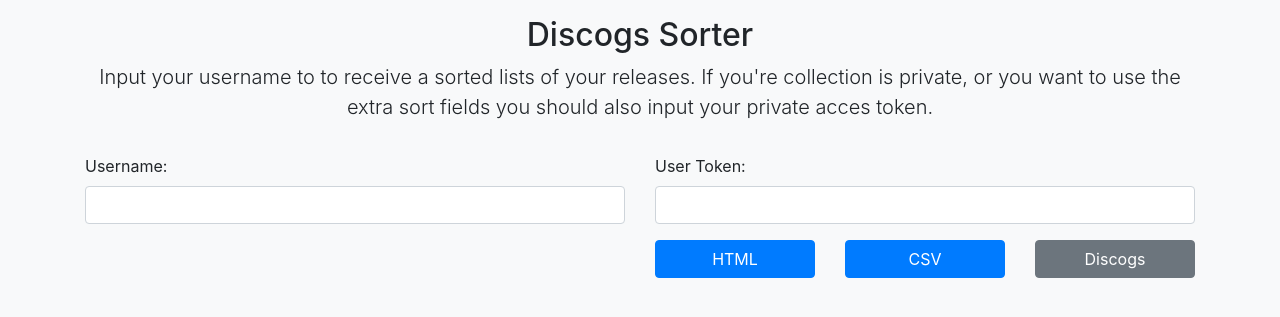
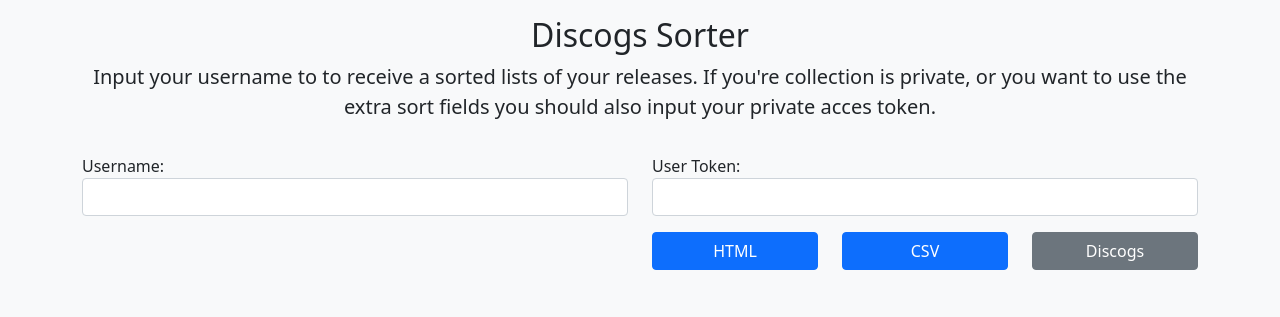
Before and after one commit to Jeroen7V/DiscogsSorter, a FastAPI app: page / in a window 1280 px wide. Shown: the top 317 px of the page. Run offline with FastAPI, Linux system fonts and the light colour scheme; some libraries are stand-ins or nearby versions.

Commit message:
upgrade bootstrap & jquery

```diff
--- a/src/static/extra.css
+++ b/src/static/extra.css
@@ -1,3 +1,8 @@
+.sort:after {
+    content: "\2195";
+    border-left: 5px solid transparent;
+}
+
 .sort.desc:after {
     content: "\2191";
     border-left: 5px solid transparent;
--- a/src/templates/index.html
+++ b/src/templates/index.html
@@ -6,8 +6,7 @@
     <meta name="viewport" content="width=device-width, initial-scale=1, shrink-to-fit=no">
 
     <!-- CSS -->
-    <link rel="stylesheet" href="https://stackpath.bootstrapcdn.com/bootstrap/4.5.0/css/bootstrap.min.css" integrity="sha384-9aIt2nRpC12Uk9gS9baDl411NQApFmC26EwAOH8WgZl5MYYxFfc+NcPb1dKGj7Sk" crossorigin="anonymous">
-    <link rel="stylesheet" type="text/css" href="https://cdn.datatables.net/1.10.22/css/jquery.dataTables.css">
+    <link href="https://cdn.jsdelivr.net/npm/bootstrap@5.1.3/dist/css/bootstrap.min.css" rel="stylesheet" integrity="sha384-1BmE4kWBq78iYhFldvKuhfTAU6auU8tT94WrHftjDbrCEXSU1oBoqyl2QvZ6jIW3" crossorigin="anonymous">
     <link rel="stylesheet" type="text/css" href="/static/extra.css">
     <title>Discogs Sorter</title>
   </head>
@@ -34,13 +33,13 @@
                         </div>
                     </div>
                     <div class="row mt-3">
-                        <div class="col-md-2 offset-md-6">
+                        <div class="col-md-2 offset-md-6 d-grid gap-2">
                             <input type="submit" name="type" value="HTML" class="btn btn-primary btn-block">
                         </div>
-                        <div class="col-md-2">
+                        <div class="col-md-2 d-grid gap-2">
                             <input type="submit" name="type" value="CSV" class="btn btn-primary btn-block">
                         </div>
-                        <div class="col-md-2">
+                        <div class="col-md-2 d-grid gap-2">
                             <input type="submit" formtarget="_blank" name="type" value="Discogs" class="btn btn-secondary btn-block">
                         </div>
                     </div>
@@ -54,11 +53,11 @@
             <div class="col-md-12">
                 <hr />
             </div>
-            <div class="col-md">
+            <div class="col-md d-grid gap-2">
                 <button type="button" class="btn btn-primary btn-block" onclick="filterTable()">All ({{ len(releases) }})</button>
             </div>
             {% for rel_format, releases in releases_sorted.items() %}
-            <div class="col-md">
+            <div class="col-md d-grid gap-2">
                 <button type="button" class="btn btn-primary btn-block" onclick="filterTable('{{rel_format.replace('"', 'INCH')}}')">{{ rel_format.replace('INCH', '"') }} ({{ len(releases)   }})</button>
             </div>
             {% endfor %}
@@ -70,15 +69,15 @@
                 <table id="releases" class="table table-striped table-hover table-sm">
                     <thead class="thead-light">
                         <tr>
-                            <th scope="col"><button class="btn btn-primary btn-block sort" data-sort="folder">folder</button></th>
-                            <th scope="col"><button class="btn btn-primary btn-block sort" data-sort="size">format</button></th>
-                            <th scope="col"><button class="btn btn-primary btn-block sort" data-sort="type">type</button></th>
+                            <th scope="col" class="sort" data-sort="folder">folder</th>
+                            <th scope="col" class="sort" data-sort="size">format</th>
+                            <th scope="col" class="sort" data-sort="type">type</th>
                             {% if user_token %}
-                            <th scope="col"><button class="btn btn-primary btn-block sort" data-sort="genre">genre</button></th>
+                            <th scope="col" class="sort" data-sort="genre">genre</th>
                             {% endif %}
-                            <th scope="col"><button class="btn btn-primary btn-block sort" data-sort="artist">artist</button></th>
-                            <th scope="col"><button class="btn btn-primary btn-block sort" data-sort="title">title</button></th>
-                            <th scope="col"><button class="btn btn-primary btn-block sort" data-sort="speed">speed</button></th>
+                            <th scope="col" class="sort" data-sort="artist">artist</th>
+                            <th scope="col" class="sort" data-sort="title">title</th>
+                            <th scope="col" class="sort" data-sort="speed">speed</th>
                         </tr>
                     </thead>
                     <tbody class="list">
@@ -102,11 +101,8 @@
         {% endif %}
 
     <div class="container">
-    <!-- Optional JavaScript -->
-    <!-- jQuery first, then Popper.js, then Bootstrap JS -->
-    <script src="https://code.jquery.com/jquery-3.5.1.slim.min.js" integrity="sha384-DfXdz2htPH0lsSSs5nCTpuj/zy4C+OGpamoFVy38MVBnE+IbbVYUew+OrCXaRkfj" crossorigin="anonymous"></script>
-    <script src="https://cdn.jsdelivr.net/npm/popper.js@1.16.0/dist/umd/popper.min.js" integrity="sha384-Q6E9RHvbIyZFJoft+2mJbHaEWldlvI9IOYy5n3zV9zzTtmI3UksdQRVvoxMfooAo" crossorigin="anonymous"></script>
-    <script src="https://stackpath.bootstrapcdn.com/bootstrap/4.5.0/js/bootstrap.min.js" integrity="sha384-OgVRvuATP1z7JjHLkuOU7Xw704+h835Lr+6QL9UvYjZE3Ipu6Tp75j7Bh/kR0JKI" crossorigin="anonymous"></script>
+    <script src="https://code.jquery.com/jquery-3.6.0.min.js" integrity="sha256-/xUj+3OJU5yExlq6GSYGSHk7tPXikynS7ogEvDej/m4=" crossorigin="anonymous"></script>
+    <script src="https://cdn.jsdelivr.net/npm/bootstrap@5.1.3/dist/js/bootstrap.bundle.min.js" integrity="sha384-ka7Sk0Gln4gmtz2MlQnikT1wXgYsOg+OMhuP+IlRH9sENBO0LRn5q+8nbTov4+1p" crossorigin="anonymous"></script>
     <script src="//cdnjs.cloudflare.com/ajax/libs/list.js/2.3.1/list.min.js"></script>
 
     <script>
@@ -117,10 +113,10 @@
                 {% else %}
                 valueNames: [ 'folder', 'size', 'type', 'artist', 'title', 'speed' ]
                 {% endif %}
-            };
+            }
 
             var releaseList = new List('releases', options);
-        });
+        })
 
     </script>
   </body>
```
Also changed, not shown: CHANGELOG.md.
